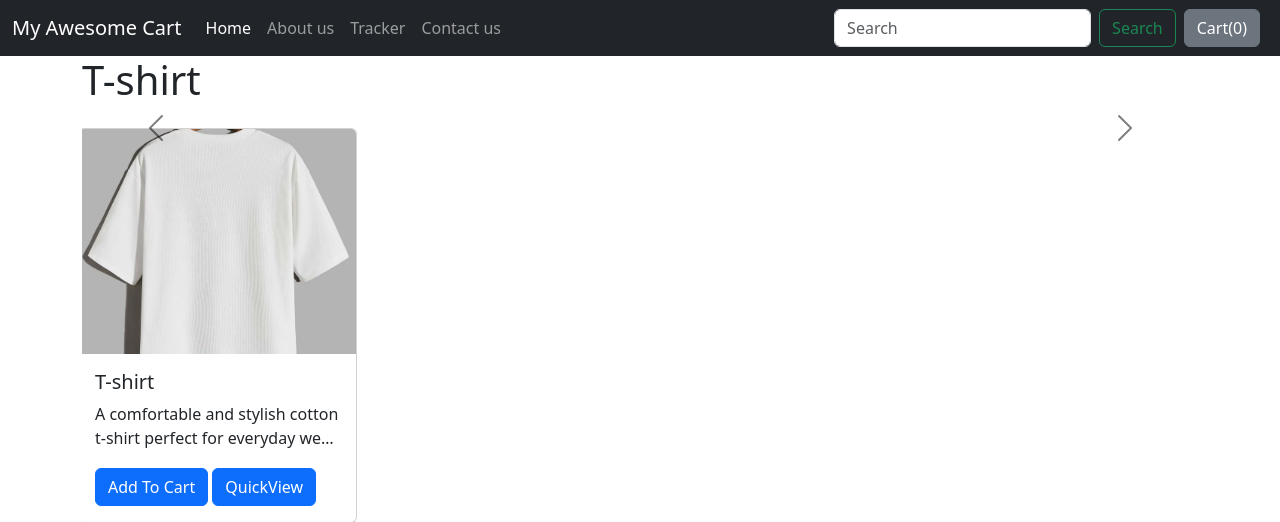
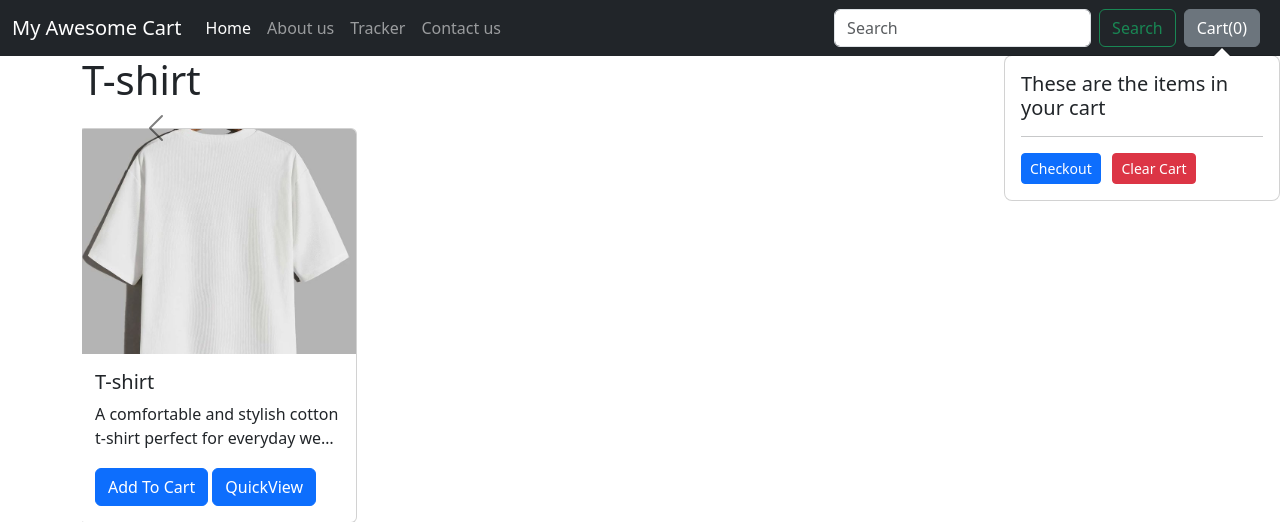
Before and after one commit to shashank12-collab/E-commerce, a Django app: page /shop/ in a window 1280 px wide. Shown: the top 522 px of the page. Run offline with Django 5.2, Linux system fonts and the light colour scheme; data comes from the database, SQL or seed files in the repository.

Commit message:
making cart functional

```diff
--- a/shop/templates/shop/index.html
+++ b/shop/templates/shop/index.html
@@ -1,3 +1,5 @@
+<!-- I HAVE TO CREATE THE MY CART PAGE  -->
+
 {% extends 'shop/base.html' %}
 {% load static %}
 
@@ -117,7 +119,7 @@ padding-right: 0;
             <div class="card h-100 w-90">
               <img src='{{ i.image.url }}' class="card-img-top" alt="{% static 'shop/ecom1.jpg' %}">
               <div class="card-body">
-                <h5 class="card-title">{{i.product_name|truncatewords:12}}</h5>
+                <h5 class="card-title" id="namepr{{i.id}}">{{i.product_name|truncatewords:12}}</h5>
                 <p class="card-text">{{i.desc|truncatewords:12}}</p>
                 <span id="divpr{{i.id}}" class="divpr">
                   <button id="pr{{i.id}}" class="btn btn-primary add-cart">Add To Cart</button></span>
@@ -155,60 +157,111 @@ padding-right: 0;
 {% block js %}
 
 <script>
-  if (localStorage.getItem('cart') == null) {
-    var cart = {};
-  } else {
-    cart = JSON.parse(localStorage.getItem('cart'));
-    document.getElementById('cart').innerHTML = Object.keys(cart).length;
+  let cart = {};
+
+  try {
+    let storedCart = localStorage.getItem("cart");
+    if (storedCart) {
+      cart = JSON.parse(storedCart);
+    }
+  } catch (e) {
+    cart = {};
+    localStorage.setItem("cart", JSON.stringify(cart));
   }
 
+  document.getElementById("cart").innerHTML = Object.keys(cart).length;
+
+
   $(document).on("click", ".add-cart", function () {
-    let idstr = this.id;
+    let id = this.id;
 
-    cart[idstr] = (cart[idstr] || 0) + 1;
+    if (cart[id] == undefined) {
+      cart[id] = 1;
+    } else {
+      cart[id] += 1;
+    }
 
-    updatecart(cart);
-
+    updateCart(cart);
   });
 
 
+  function updateCart(cart) {
+    for (let item in cart) {
+      let div = document.getElementById("div" + item);
+      if (!div) continue;
+
+      div.innerHTML =
+        `<button id="minus${item}" class="btn btn-primary minus">-</button>
+         <span id="val${item}"> ${cart[item]} </span>
+         <button id="plus${item}" class="btn btn-primary plus">+</button>`;
+    }
+
+    localStorage.setItem("cart", JSON.stringify(cart));
+    document.getElementById("cart").innerHTML = Object.keys(cart).length;
+
+    updatePopover(cart);
+  }
+
+  $(document).on("click", ".plus", function () {
+    let id = this.id.replace("plus", "");
+    cart[id] += 1;
+    updateCart(cart);
+  });
+
+  $(document).on("click", ".minus", function () {
+    let id = this.id.replace("minus", "");
+    cart[id] -= 1;
+
+    if (cart[id] <= 0) {
+      delete cart[id];
+      document.getElementById("div" + id).innerHTML =
+        `<button id="${id}" class="btn btn-primary add-cart">Add To Cart</button>`;
+    }
+
+    updateCart(cart);
+  });
 
   let popcart = document.getElementById("popcart");
 
-  let popover = new bootstrap.Popover(popcart, {
-    trigger: "hover",
-    placement: "bottom",
-    html: true,
-    content: `<h4>Cart Items: ${Object.keys(cart).length}</h4>`
-  });
+  function updatePopover(cart) {
+    let popStr = "<h5>These are the items in your cart</h5>";
+    let i = 1;
 
-  function updatecart(cart) {
     for (let item in cart) {
-      document.getElementById('div' + item).innerHTML =
-        "<button id='minus" + item + "' class='btn btn-primary minus'>-</button> " +
-        "<span id='val" + item + "'> " + cart[item] + " </span> " +
-        "<button id='plus" + item + "' class='btn btn-primary plus'>+</button>";
+      let nameElem = document.getElementById("name" + item);
+      if (!nameElem) continue;
+
+      popStr += `<b>${i}</b>. ${nameElem.innerHTML} | Qty: ${cart[item]}<br>`;
+      i++;
     }
-    localStorage.setItem('cart', JSON.stringify(cart));
-    document.getElementById('cart').innerHTML = Object.keys(cart).length;
+    popStr += `
+    <hr>
+    <a href="/shop/checkout" class="btn btn-primary btn-sm me-2">Checkout</a>
+     <a href="javascript:void(0)" onclick='clearcart()' id="clearCart" class="btn btn-danger btn-sm">Clear Cart</a>
+  `;
+    popcart.setAttribute("data-bs-content", popStr);
+
+    let popover = new bootstrap.Popover(popcart, {
+      html: true,
+      trigger: "click",
+      placement: "bottom"
+    });
+
+    popover.show();
   }
 
-  $('.divpr').on("click", "button.minus", function () {
-    a = this.id.slice(7);
-    cart['pr' + a] = cart['pr' + a] - 1;
-    cart['pr' + a] = Math.max(0, cart['pr' + a]);
-    document.getElementById('valpr' + a).innerHTML = cart['pr' + a];
-    updatecart(cart);
-  });
+  updatePopover(cart);
 
-  $('.divpr').on("click", "button.plus", function () {
-    a = this.id.slice(6,);
-    cart['pr' + a] = cart['pr' + a] + 1;
-    document.getElementById('valpr' + a).innerHTML = cart['pr' + a];
-    updatecart();
-  });
+  function clearcart(cart) {
+    cart = JSON.parse(localStorage.getItem('cart'));
+    for (let item in cart) {
+      document.getElementById('div' + item).innerHTML = '<button id="' + item + '" class="btn btn-primary add-cart">Add To Cart</button>'
+    }
+    localStorage.clear();
+    cart = {};
+    updateCart(cart);
+  }
 </script>
 
 
-
 {% endblock %}
```
